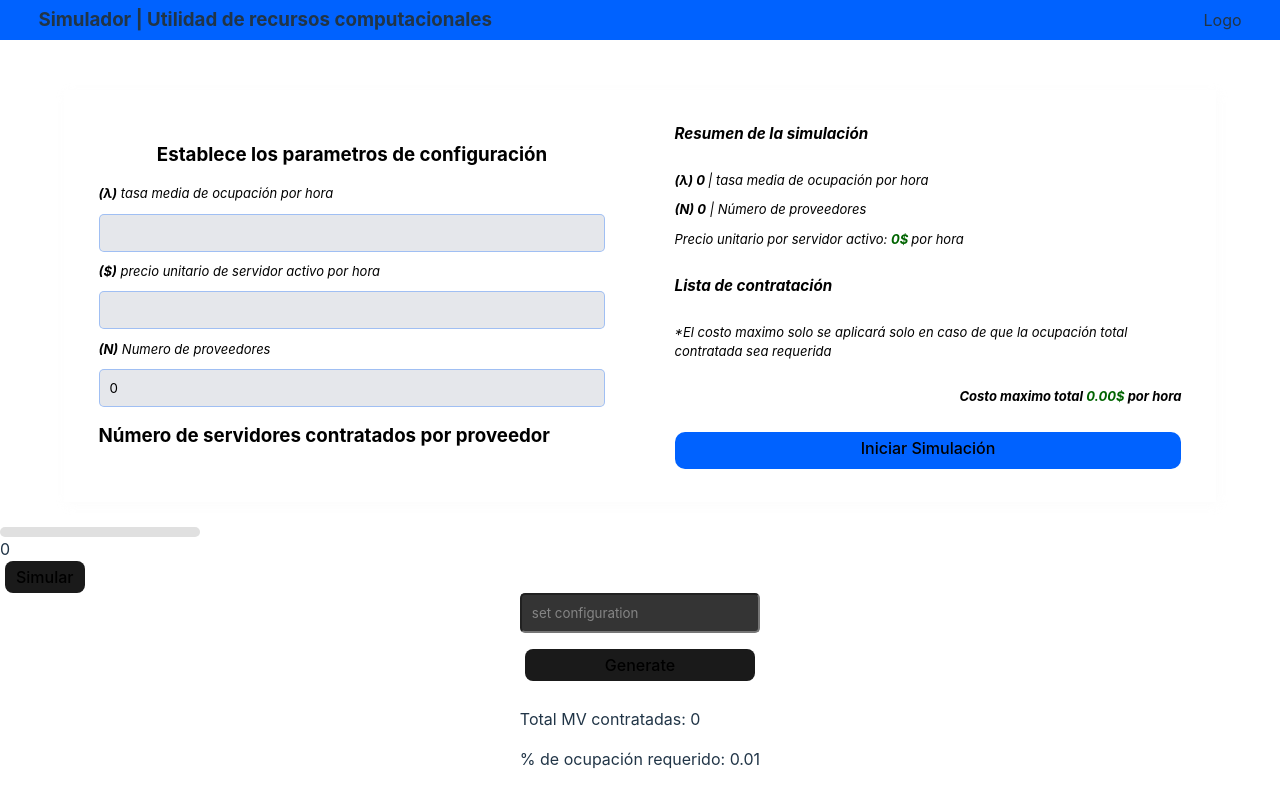
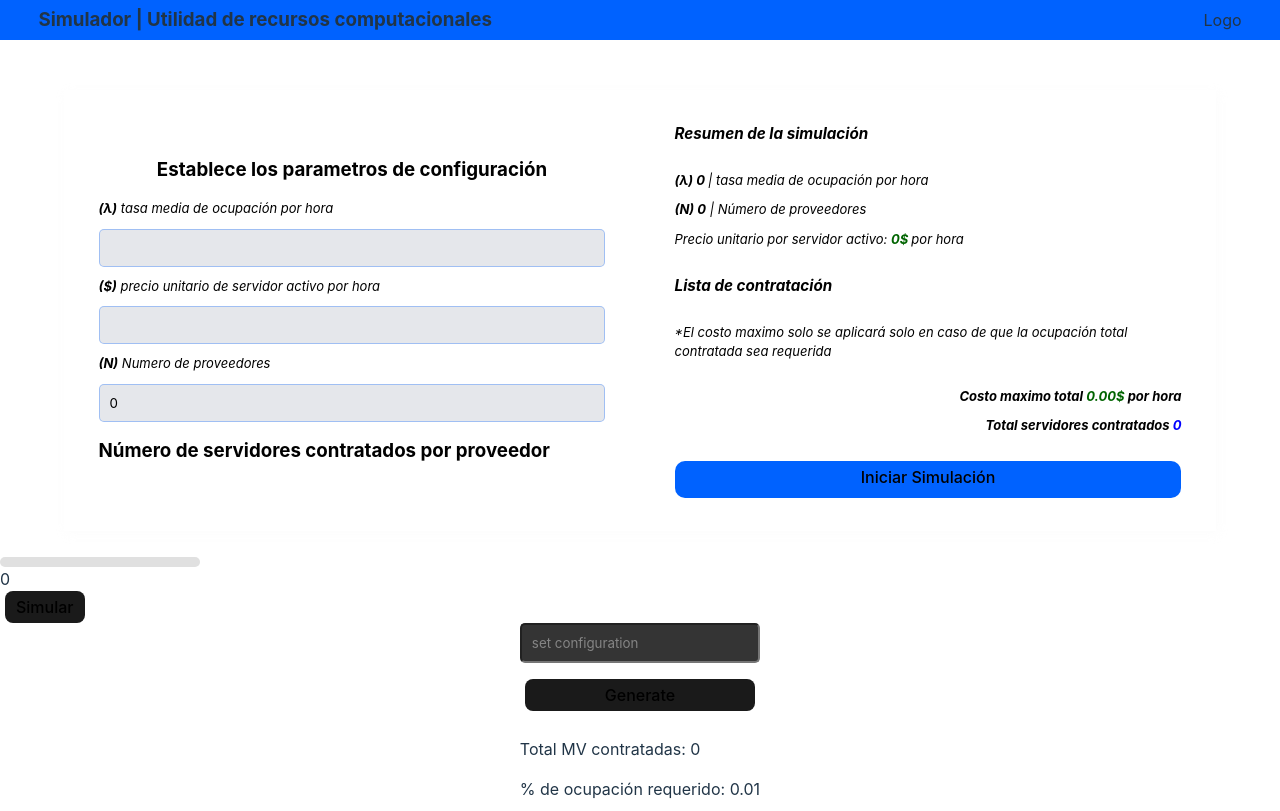
Before and after one commit to JannCarloMoreno/teoria_de_juegos, a React (Vite) app: page / in a window 1280 px wide. Built offline with nearby package versions, Linux system fonts and the light colour scheme.

Commit message:
data recieved

```diff
--- a/src/components/UI/templates/landingPage/index.jsx
+++ b/src/components/UI/templates/landingPage/index.jsx
@@ -10,13 +10,34 @@ import Sincronizacion from "../../../organisms/sincronizacion";
 
   export default function LandingPage() {
 
-    //inputLambda, entrada del usuario, media entre llegadas de % de ocupación requerida por hora del total de maquinas contratadas
-    //restrucciones: entre 1 y 100
+    const [numServsPorCompania, setNumServsPorCompania] = useState([]); //array de int
+    const [precioUnitario, setPrecioUnitario] = useState(0);
+    const [numCompanias, setNumCompanias] = useState(0);
+    const [lambda, setLambda] = useState(0);
+    const [costoMaxTotal, setCostoMaxTotal] = useState();
+    const [playSim, setPlaySim] = useState(false);
+    const [totalServs,setTotalServs] = useState(0)
 
-    const [lambda, setLambda] = useState(0);
+    const recieveData = (data) => {
 
-    const recieveLambda = (lambda) => {
-      setLambda(lambda)
+      setLambda(data?.lambda)
+      setNumServsPorCompania(data?.numServsPorCompania)
+      setPrecioUnitario(data?.precioUnitario)
+      setNumCompanias(data?.numCompanias)
+      setCostoMaxTotal(data?.costoMaxTotal)
+      setTotalServs(data?.totalServs)
+      console.log(data)
+    }
+
+    const startSimulation = (play) => {
+      if(play){
+        console.log("start simulation")
+        setPlaySim(true)
+
+      }else{
+        console.log("stop simulation")
+        setPlaySim(false)
+      }
     }
 
     return (
@@ -25,7 +46,7 @@ import Sincronizacion from "../../../organisms/sincronizacion";
           <section className="main__title">
 
           </section>
-          <Simulator sendlambda={recieveLambda}/>
+          <Simulator sendData={recieveData} startSimulation={startSimulation}/>
           <Sincronizacion lambda={lambda}/>
         </section>
       );
--- a/src/components/organisms/simulator/index.jsx
+++ b/src/components/organisms/simulator/index.jsx
@@ -2,13 +2,14 @@ import Button from "../../atoms/button";
 import "./styles.css";
 import { useEffect, useState } from "react";
 
-export default function Simulator({ sendlambda }) {
+export default function Simulator({ sendData , startSimulation}) {
 
   const [valoresCompanias, setValoresCompanias] = useState([]); //array de int
   const [precioUnitario, setPrecioUnitario] = useState(0);
   const [numCompanies, setNumCompanies] = useState(0);
   const [lambda, setLambda] = useState(0);
   const [costoTotal, setCostoTotal] = useState();
+  const [totalServs,setTotalServs] = useState(0)
 
 
   const handleLambda = (event) => {
@@ -30,14 +31,20 @@ export default function Simulator({ sendlambda }) {
     setPrecioUnitario(event.target.value);
   }
 
+const handleSimulation = () => {
+  const simulationData = {
+    numServsPorCompania: valoresCompanias,
+    precioUnitario: precioUnitario,
+    numCompanias: numCompanies,
+    lambda: lambda,
+    costoMaxTotal: costoTotal,
+    totalServs: totalServs,
+  };
 
-  const calculateTotalCost = () => {
-    const totalCost = valoresCompanias.reduce(
-      (acc, currentValue) => acc + currentValue * precioUnitario,
-      0
-    );
-    console.log("Costo máximo total:", totalCost);
-  };
+  sendData(simulationData);
+  startSimulation(true);
+}
+
 
   const labelCompanies = Array.from({ length: numCompanies }, (_, index) => (
     <label className="simulator__config--labelHor" key={index}>
@@ -63,10 +70,6 @@ export default function Simulator({ sendlambda }) {
 });
 
   useEffect(() => {
-    sendlambda(lambda);
-  }, [lambda]);
-
-  useEffect(() => {
     const totalCost = valoresCompanias.reduce(
       (acc, currentValue) => acc + currentValue * precioUnitario,
       0
@@ -74,6 +77,15 @@ export default function Simulator({ sendlambda }) {
     setCostoTotal(totalCost);
   }, [valoresCompanias, precioUnitario]);
 
+
+  useEffect(() => {
+    const aux = valoresCompanias.reduce(
+      (acc, currentValue) => acc + currentValue,
+      0
+    );
+
+    setTotalServs(aux);
+  }, [valoresCompanias]);
 
   return (
     <div className="simulator">
@@ -167,10 +179,12 @@ export default function Simulator({ sendlambda }) {
            <label htmlFor="" className="simulator__config--labelVer">
 
             <h4 style={{textAlign: "right"}}>Costo maximo total <b style={{color: "darkgreen"}}>{costoTotal?.toFixed(2)}$ </b>por hora</h4>
+            <h4 style={{textAlign: "right"}}>Total servidores contratados <b style={{color: "blue"}}>{totalServs}</b></h4>
+
 
            </label>
 
-          <button className="init_sim" style={{borderRadius: "10px", paddingBottom: "30px"}} >Iniciar Simulación</button>
+          <button className="init_sim" style={{borderRadius: "10px", paddingBottom: "30px"}} onClick={handleSimulation} >Iniciar Simulación</button>
 
 
         </section>
```
